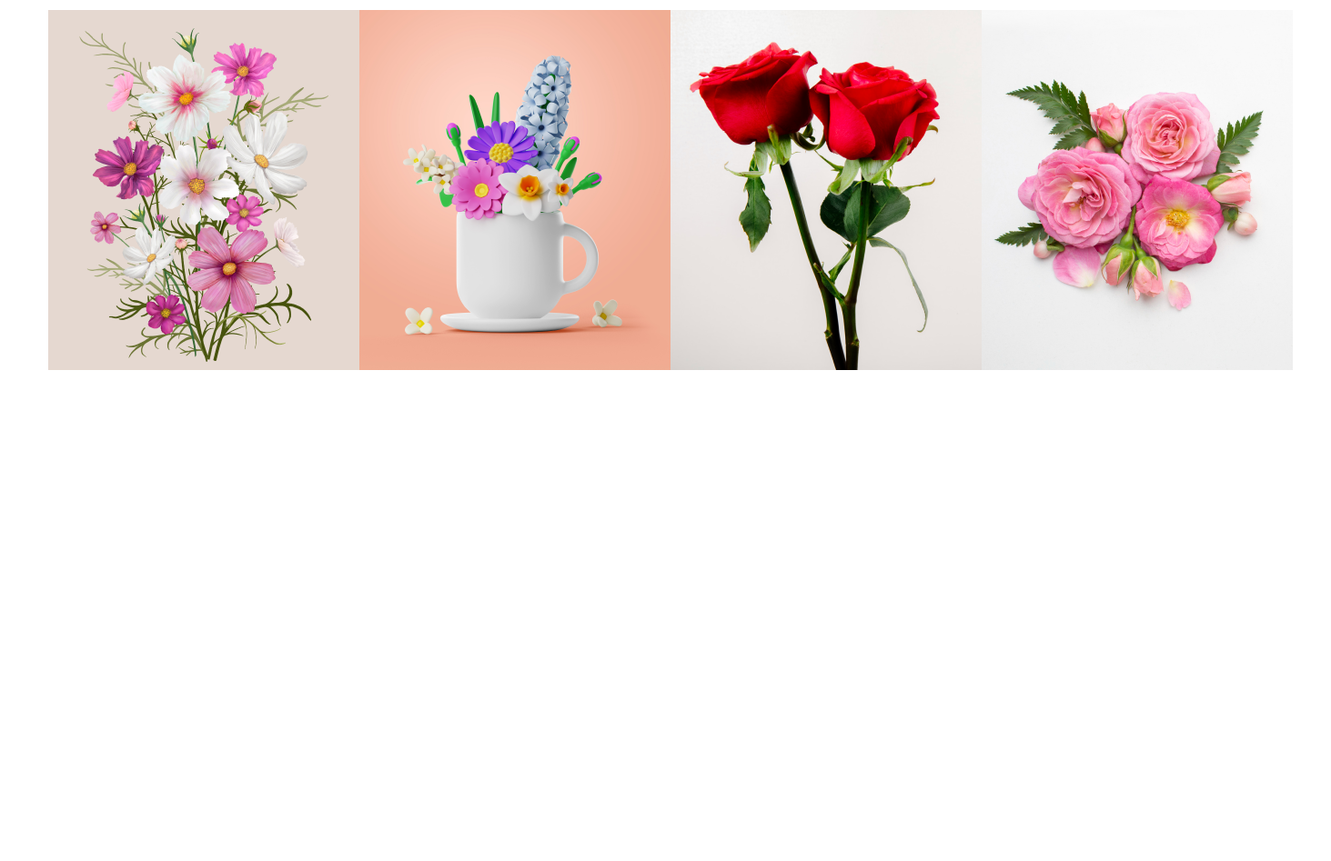
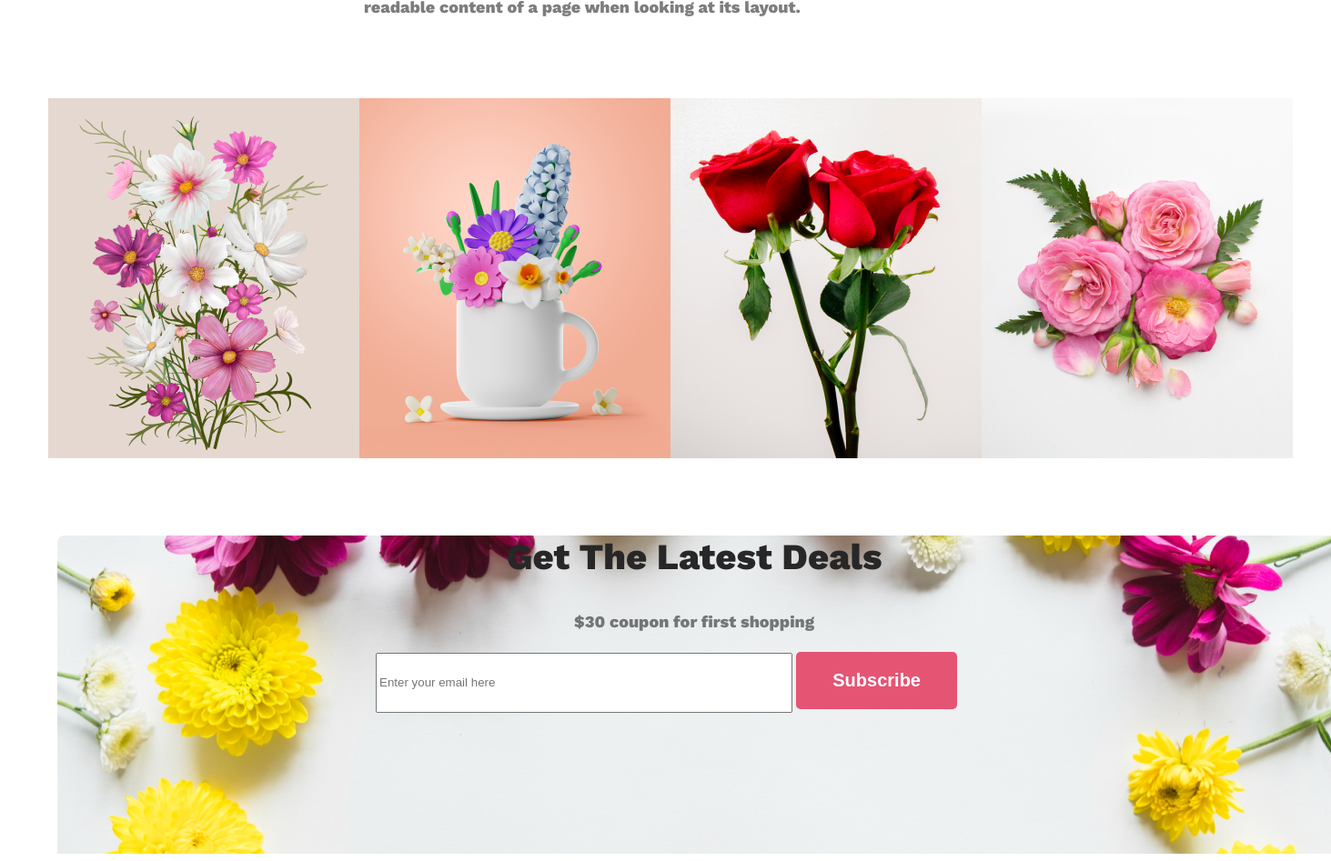
Before and after one commit to AsrafUddin89/flower-assignment-one, a plain HTML site: page index.html in a window 1280 px wide. Shown: the part 2081-3028 px from the top of the page at 91% size, 1463 px wide, since content can reach past the window. Before the commit the page ends 2496 px from the top, so only its background shows below. Drawn offline with nearby package versions, Linux system fonts and the light colour scheme.

Commit message:
latest deal added

```diff
--- a/index.html
+++ b/index.html
@@ -79,6 +79,15 @@
         <img src="images/Flower 01.png" alt="">
     </div>
 </section>
+<!--Latest deals section-->
+<section class="latest-deal-item">
+    <h2 class="title-primary">Get The Latest Deals</h2>
+    <p class="description-primary">$30 coupon for first shopping</p>
+  <input class="input-area" type="email" name="" id="" placeholder="Enter your email here">
+   <button class="btn-primary">
+    Subscribe
+   </button>
+</section>
 
     </main>
     <footer>
--- a/styles/shop.css
+++ b/styles/shop.css
@@ -114,14 +114,29 @@ body {
     display: flex;
     justify-content: space-around;
     align-items: center;
-    margin-top: 45px;
+    margin-top: 75px;
     background: rgba(229, 84, 115, 0.05);
 
 }
 .insta-flower{
     display: flex;
+    margin-top: 85px;
     margin-right: 45px;
     margin-left: 45px;
     justify-content: space-around;
 
 }
+/*latest deal*/
+.latest-deal-item{
+    background: url(../images/Rectangle\ 9.png);
+    margin-left: 55px;
+    margin-top: 85px;
+    width: 1400px;
+    height: 350px;
+
+}
+.input-area{
+    width: 450px;
+    height: 60px;
+    margin-left: 350px;
+}
```
